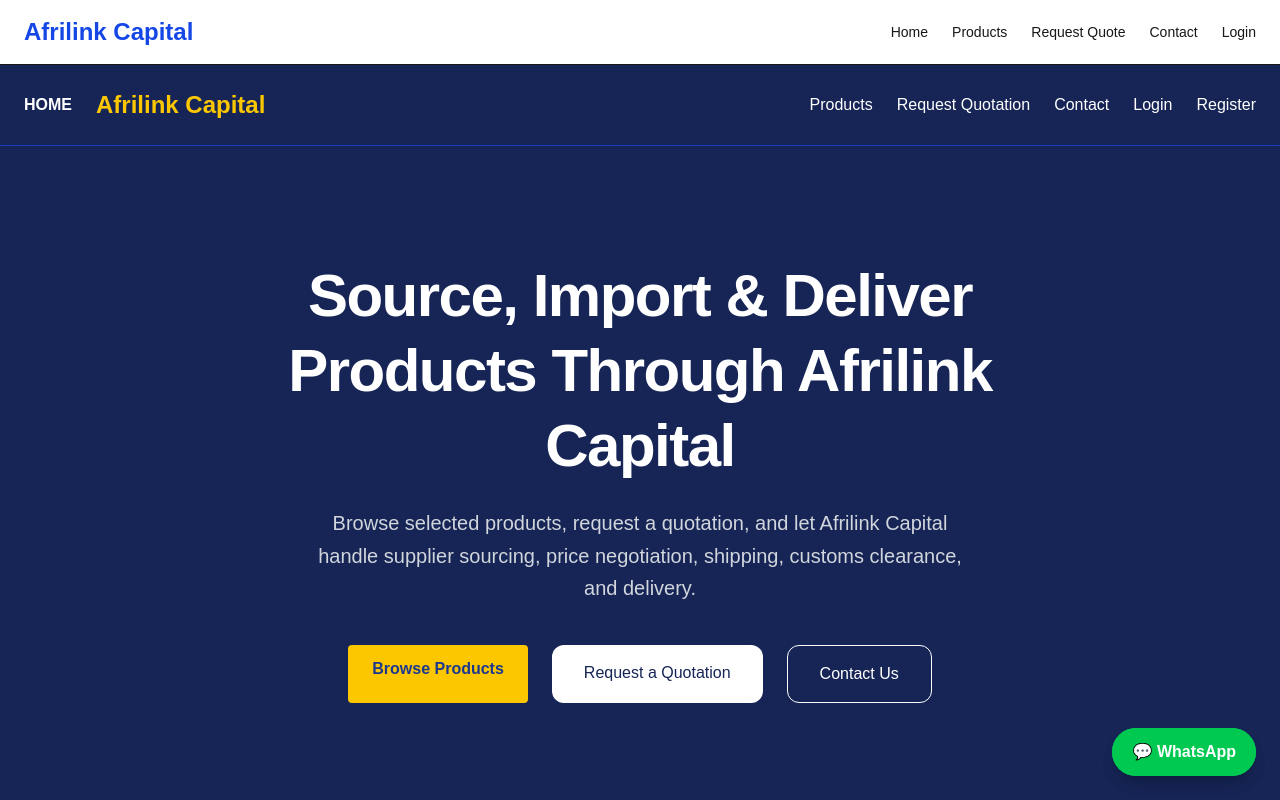
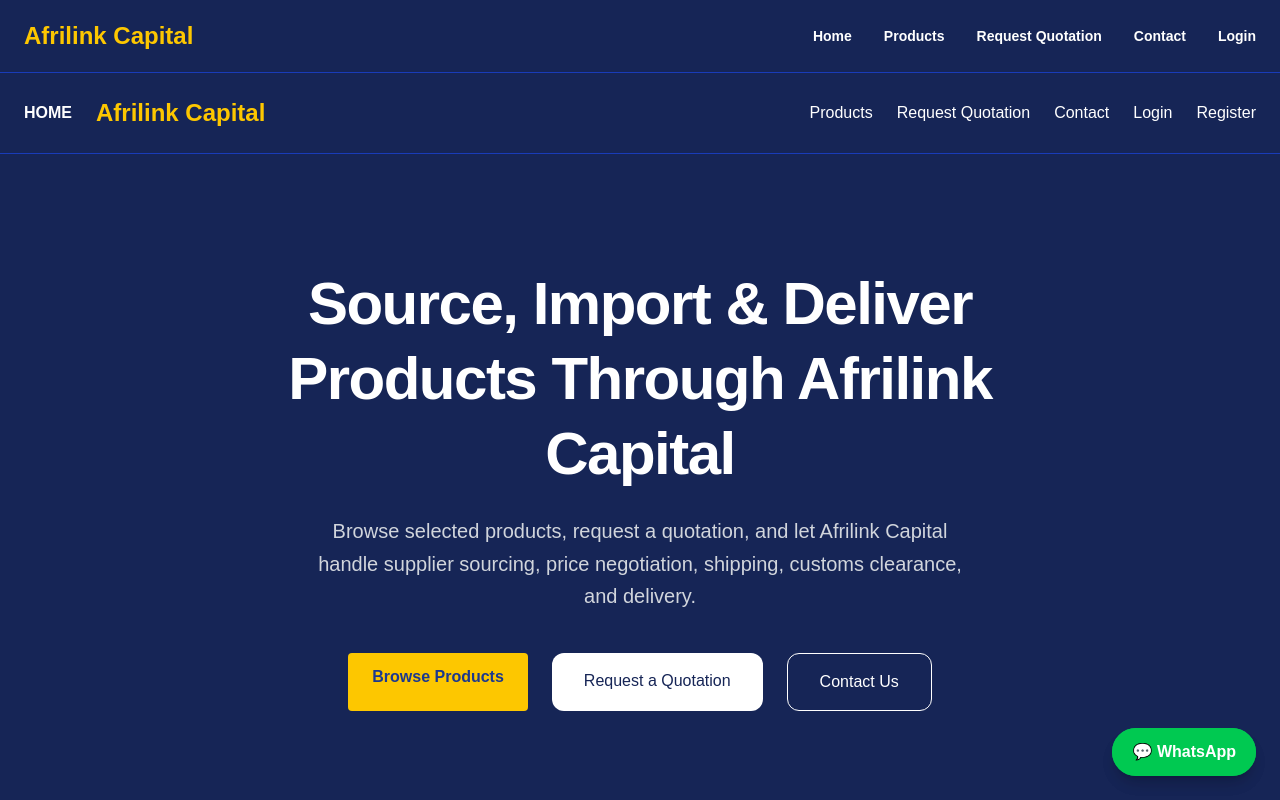
Before and after one commit to mwungeli1-dotcom/AfrilinkCapital, a Next.js app in the folder frontend/: page / in a window 1280 px wide. Shown: the top 800 px of the page. Built offline with nearby package versions, Linux system fonts and the light colour scheme; no server answers.

Commit message:
Add global header navigation

```diff
--- a/frontend/components/Header.tsx
+++ b/frontend/components/Header.tsx
@@ -2,30 +2,30 @@ import Link from "next/link";
 
 export default function Header() {
   return (
-    <header className="bg-white shadow-sm border-b">
-      <div className="max-w-7xl mx-auto px-6 py-4 flex items-center justify-between">
-        <Link href="/" className="text-2xl font-bold text-blue-700">
+    <header className="bg-blue-950 text-white border-b border-blue-800">
+      <div className="max-w-7xl mx-auto px-6 py-5 flex items-center justify-between">
+        <Link href="/" className="text-2xl font-bold text-yellow-400">
           Afrilink Capital
         </Link>
 
-        <nav className="flex gap-6 text-sm font-medium">
-          <Link href="/" className="hover:text-blue-700">
+        <nav className="flex gap-8 text-sm font-semibold">
+          <Link href="/" className="hover:text-yellow-400">
             Home
           </Link>
 
-          <Link href="/products" className="hover:text-blue-700">
+          <Link href="/products" className="hover:text-yellow-400">
             Products
           </Link>
 
-          <Link href="/post-request" className="hover:text-blue-700">
-            Request Quote
+          <Link href="/post-request" className="hover:text-yellow-400">
+            Request Quotation
           </Link>
 
-          <Link href="/contact" className="hover:text-blue-700">
+          <Link href="/contact" className="hover:text-yellow-400">
             Contact
           </Link>
 
-          <Link href="/login" className="hover:text-blue-700">
+          <Link href="/login" className="hover:text-yellow-400">
             Login
           </Link>
         </nav>
```
